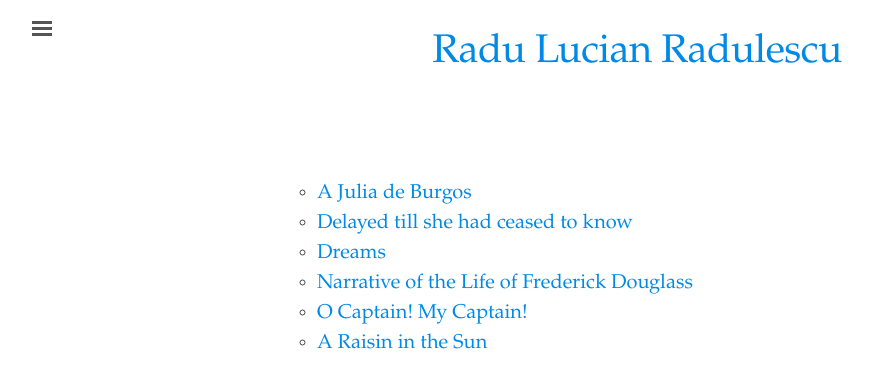
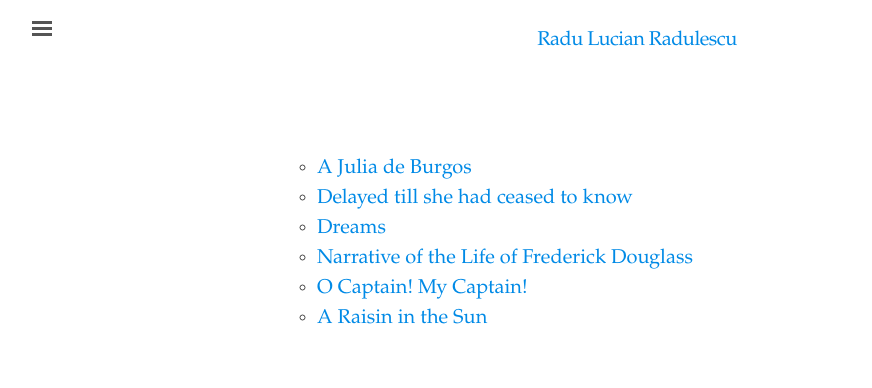
Before and after one commit to RaduLucianR/rlr-blog, a Jekyll site: the page built from index.html, in a window 1280 px wide. Shown: the top 388 px of the page, without its empty margins (3-875 px from the left). Built offline with Jekyll 4.4.1, drawn with Linux system fonts in a browser that asks for light colours.

Commit message:
Changed title size

```diff
--- a/_sass/_ed.scss
+++ b/_sass/_ed.scss
@@ -224,8 +224,7 @@ tbody tr:nth-child(odd) th {
 .masthead-title {
   font-family: $main-font;
   font-weight: normal;
-  color: var(--accent-color-purple);
-  font-size: 2rem;
+  font-size: 1rem;
   margin-top: 1rem;
   margin-bottom: 1rem;
 
```
